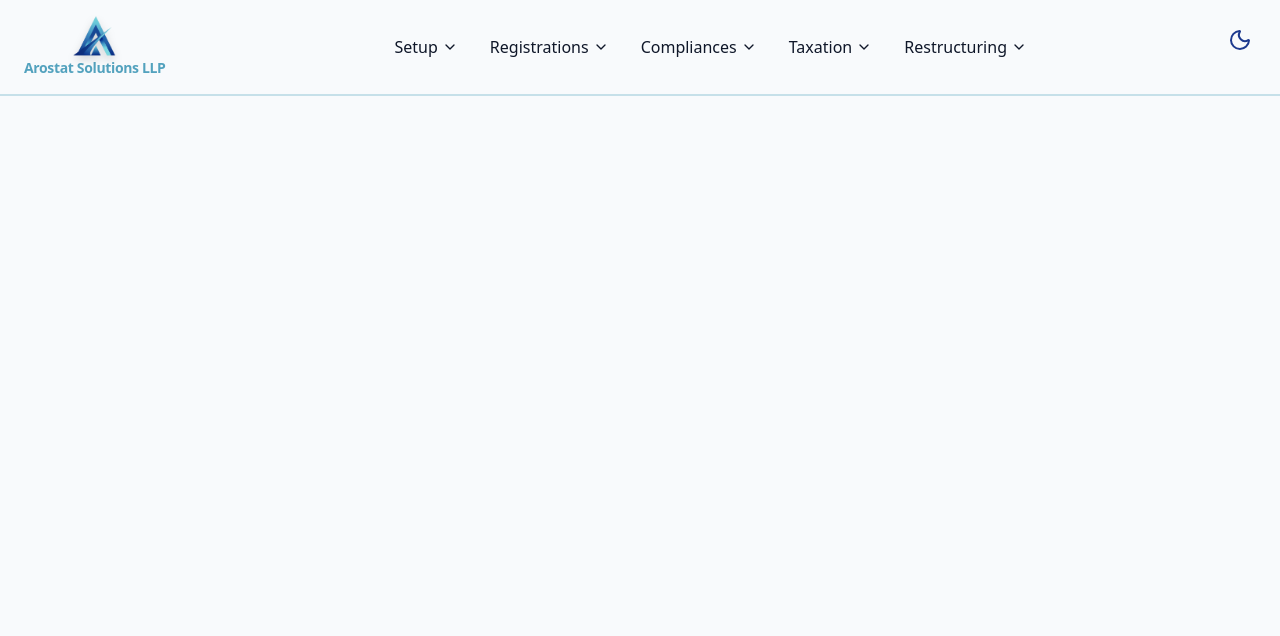
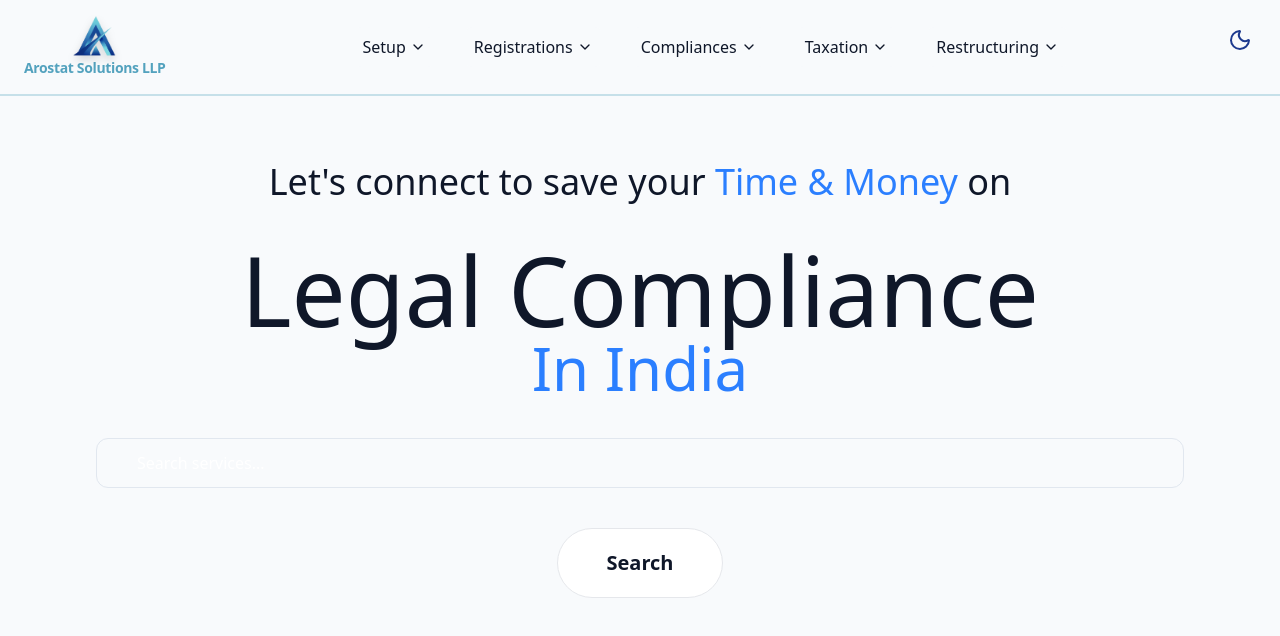
Before and after one commit to Sharma-Sumit-05/React-Projects, a React (Vite) app in the folder React-project-02/: page / in a window 1280 px wide. Shown: the top 636 px of the page. Built offline with nearby package versions, Linux system fonts and the light colour scheme.

Commit message:
Managing navbar and add front page

```diff
--- /dev/null
+++ b/React-project-02/src/Components/FrontPage.jsx
@@ -0,0 +1,48 @@
+export const FrontPage = () => {
+  return (
+  <section className=" relative min-h-screen flex flex-col px-4 pb-10 text-center justify-center ">
+    <div className="container max-w-6xl mx-auto">
+     <div className="">
+      <span className="text-4xl">
+        Let's connect to save your <span className="text-blue-500">Time & Money</span> on
+      </span>
+     </div>
+     <div className="text-8xl pt-10 ">
+      <h1>Legal Compliance</h1>
+      <div className="text-6xl text-blue-500">In India</div>
+     </div>
+     {/* Search bar */}
+     <div>
+      <input type="search" placeholder="Search services... "
+      className="w-full pl-10 pr-4 py-3 mt-10 rounded-xl border placeholder-white  hover:border-[#53A2BE] hover:bg-[#53A2BE]/10
+  hover:ring-2 hover:ring-[#53A2BE]/50
+  hover:shadow-[0_0_20px_rgba(83,162,190,0.4)]
+
+
+  dark:border-gray-700 dark:bg-gray-900/80
+  dark:hover:border-[#ABDAFC] dark:hover:bg-[#ABDAFC]/10
+  dark:hover:ring-2 dark:hover:ring-[#ABDAFC]/50
+  dark:hover:shadow-[0_0_20px_rgba(171,218,252,0.5)]
+
+  hover:scale-[1.02] transition-all duration-400 ease-out"/>
+
+<button className="px-12 py-5 mt-10 rounded-full text-xl font-semibold border border-gray-200 bg-white backdrop-blur-sm
+
+  hover:border-[#53A2BE] hover:bg-[#53A2BE]/10
+  hover:ring-2 hover:ring-[#53A2BE]/50
+  hover:shadow-[0_0_20px_rgba(83,162,190,0.4)]
+
+
+  dark:border-gray-700 dark:bg-gray-900/80
+  dark:hover:border-[#ABDAFC] dark:hover:bg-[#ABDAFC]/10
+  dark:hover:ring-2 dark:hover:ring-[#ABDAFC]/50
+  dark:hover:shadow-[0_0_20px_rgba(171,218,252,0.5)]
+
+  hover:scale-[1.02] transition-all duration-400 ease-out">
+  Search
+</button>
+     </div>
+      </div>
+  </section>
+  );
+};
--- a/React-project-02/src/Components/Navbar.jsx
+++ b/React-project-02/src/Components/Navbar.jsx
@@ -1,4 +1,4 @@
-import { useState, useEffect } from "react";
+import { useState, useEffect, useRef } from "react";
 import { cn } from "@/lib/utils";
 import { X, Menu, ChevronDown } from "lucide-react";
 
@@ -61,7 +61,6 @@ const navItems = [
       { name: "GST Registration", href: "#gst-registration" },
       { name: "EPF Registration", href: "#epf-registration" },
       { name: "ESI Registration", href: "#esi-registration" },
-      // { name: "Book Keeping", href: "#book-keeping" },
       { name: "ITR Filing", href: "#itr-filing" },
       { name: "GST Return", href: "#gst-return" },
       { name: "TDS Return Filing", href: "#tds-return-filing" },
@@ -91,7 +90,9 @@ const navItems = [
 export const Navbar = () => {
   const [isScrolled, setIsScrolled] = useState(false);
   const [isMenuOpen, setIsMenuOpen] = useState(false);
-  const [activeDropdown, setActiveDropdown] = useState(null);
+  const [hoveredItem, setHoveredItem] = useState(null);
+  const containerRef = useRef(null);
+
 
   useEffect(() => {
     const handleScroll = () => {
@@ -101,30 +102,66 @@ export const Navbar = () => {
     return () => window.removeEventListener("scroll", handleScroll);
   }, []);
 
+  // Close dropdown when clicking outside
+  useEffect(() => {
+    const handleClickOutside = (event) => {
+      if (containerRef.current && !containerRef.current.contains(event.target)) {
+        setHoveredItem(null);
+      }
+    };
+    document.addEventListener("mousedown", handleClickOutside);
+    return () => document.removeEventListener("mousedown", handleClickOutside);
+  }, []);
+
   const DesktopNav = () => (
-    <div className="hidden md:flex space-x-8 mx-auto items-center">
+    <div ref={containerRef} className="hidden md:flex space-x-8 mx-auto items-center">
       {navItems.map((item) => (
         <div key={item.name} className="relative group">
           <a
             href={item.href}
-            className="flex items-center gap-1 text-foreground hover:text-[#53A2BE] font-medium transition-colors py-2"
-            onMouseEnter={() => item.dropdown && setActiveDropdown(item.name)}
-            onMouseLeave={() => setActiveDropdown(null)}
+            className="flex items-center gap-1 text-foreground hover:text-[#53A2BE] font-medium transition-all duration-200 py-2 relative z-10 bg-background px-2 rounded-md group-hover:shadow-lg hover:shadow-[#53A2BE]/25"
+            onMouseEnter={() => item.dropdown && setHoveredItem(item.name)}
           >
             {item.name}
-            {item.dropdown && <ChevronDown size={16} className="group-hover:rotate-180 transition-transform duration-200" />}
+            {item.dropdown && (
+              <ChevronDown
+                size={16}
+                className="group-hover:rotate-180 transition-all duration-200 ease-in-out"
+              />
+            )}
           </a>
-          {item.dropdown && activeDropdown === item.name && (
-            <div className="absolute top-full left-0 mt-1 bg-background border border-border/50 rounded-lg shadow-xl py-2 min-w-[250px] z-50 text-left">
-              {item.dropdown.map((subItem) => (
+
+          {/* Enhanced Dropdown */}
+          {item.dropdown && hoveredItem === item.name && (
+            <div className="absolute top-full left-0 mt-1 bg-background/95 backdrop-blur-xl border border-[#53A2BE]/20 rounded-xl shadow-2xl py-2 w-72 z-50 overflow-hidden">
+              {/* Dropdown Header */}
+              <div className="p-3 border-b border-[#53A2BE]/10 bg-gradient-to-r from-[#53A2BE]/5 to-transparent">
+                <span className="text-xs font-semibold text-[#53A2BE] uppercase tracking-wider px-2 block">
+                  {item.name}
+                </span>
+              </div>
+
+              {/* Dropdown Items */}
+              <div className="py-1 divide-y divide-[#53A2BE]/10">
+                {item.dropdown.map((subItem, index) => (
                   <a
                     key={subItem.href}
                     href={subItem.href}
-                  className="block px-4 py-2 text-sm text-foreground hover:bg-primary/10 hover:text-[#53A2BE] transition-colors"
+                    className={cn(
+                      "group/subitem flex items-center px-4 py-3 text-sm font-medium transition-all duration-300 relative overflow-hidden hover:cursor-pointer",
+                      "hover:bg-gradient-to-r hover:from-[#53A2BE]/10 hover:to-[#53A2BE]/20",
+                      "hover:text-[#53A2BE] hover:shadow-md hover:shadow-[#53A2BE]/25 hover:translate-x-1",
+                      "before:absolute before:left-0 before:top-0 before:h-full before:w-1 before:bg-gradient-to-b before:from-[#53A2BE] before:to-transparent before:opacity-0 before:group-hover/subitem:opacity-100 before:transition-all before:duration-300 before:ease-out",
+                      "after:absolute after:left-3 after:top-1/2 after:-translate-y-1/2 after:w-1.5 after:h-1.5 after:bg-[#53A2BE]/20 after:rounded-full after:opacity-0 after:group-hover/subitem:opacity-100 after:transition-all after:duration-300"
+                    )}
+                    onClick={() => {
+                      setHoveredItem(null); // Close dropdown on click
+                    }}
                   >
-                  {subItem.name}
+                    <span className="relative z-10 flex-1">{subItem.name}</span>
                   </a>
                 ))}
+              </div>
             </div>
           )}
         </div>
@@ -135,35 +172,39 @@ export const Navbar = () => {
   return (
     <nav className={cn(
       "fixed w-full z-40 transition-all duration-300 border-b-2 border-[#53A2BE]/30",
-      isScrolled ? "py-2 bg-background/95 backdrop-blur-md" : "py-4 bg-background"
+      isScrolled ? "py-2 bg-background/95 backdrop-blur-md shadow-lg shadow-[#53A2BE]/10" : "py-4 bg-background"
     )}>
       <div className="container mx-auto px-6 flex items-center justify-between">
-        <a href="#setup" className="flex flex-col items-center space-y-0.5 hover:scale-105 transition-all">
-          <img src="/Logo/logo.png" className="h-10 w-auto drop-shadow-lg" alt="Arostat" />
-          <span className="text-sm font-bold text-[#53A2BE] tracking-tight">Arostat Solutions LLP</span>
+        {/* Logo */}
+        <a href="#setup" className="flex flex-col items-center space-y-0.5 hover:scale-105 transition-all duration-200 group">
+          <img src="/Logo/logo.png" className="h-10 w-auto drop-shadow-lg group-hover:drop-shadow-2xl transition-all" alt="Arostat" />
+          <span className="text-sm font-bold text-[#53A2BE] tracking-tight group-hover:text-[#ABDAFC] transition-colors">Arostat Solutions LLP</span>
         </a>
 
+        {/* Desktop Navigation */}
         <DesktopNav />
 
+        {/* Mobile Menu Button */}
         <button
           onClick={() => setIsMenuOpen((prev) => !prev)}
-          className="md:hidden p-2 rounded-lg hover:bg-primary/10 transition-all z-50"
+          className="md:hidden p-2 rounded-lg hover:bg-primary/10 hover:shadow-lg hover:shadow-[#53A2BE]/25 transition-all duration-200 z-50 relative"
           aria-label={isMenuOpen ? "Close menu" : "Open menu"}
         >
-          {isMenuOpen ? <X size={24} /> : <Menu size={24} />}
+          {isMenuOpen ? <X size={24} className="text-[#53A2BE]" /> : <Menu size={24} />}
         </button>
 
+        {/* Mobile Menu */}
         <div className={cn(
           "fixed inset-0 bg-background/95 backdrop-blur-md z-30 flex flex-col items-center justify-center md:hidden transition-all duration-300",
-          isMenuOpen ? "opacity-100 pointer-events-auto" : "opacity-0 pointer-events-none"
+          isMenuOpen ? "opacity-100 pointer-events-auto translate-y-0" : "opacity-0 pointer-events-none -translate-y-10"
         )}>
-          <div className="flex flex-col space-y-6 text-xl text-center">
-            <h2 className="text-3xl text-[#53A2BE]">Arostat Solutions LLP</h2>
+          <div className="flex flex-col space-y-8 text-xl text-center max-w-md mx-4">
+            <h2 className="text-3xl font-bold text-[#53A2BE] drop-shadow-lg">Arostat Solutions LLP</h2>
             {navItems.map((item) => (
               <a
                 key={item.href}
                 href={item.href}
-                className="text-foreground/80 hover:text-[#ABDAFC] transition-colors duration-300 py-2 text-lg"
+                className="text-foreground/80 hover:text-[#ABDAFC] hover:bg-[#53A2BE]/10 px-6 py-3 rounded-xl transition-all duration-300 text-lg font-medium border border-transparent hover:border-[#53A2BE]/30"
                 onClick={() => setIsMenuOpen(false)}
               >
                 {item.name}
--- a/React-project-02/src/pages/Home.jsx
+++ b/React-project-02/src/pages/Home.jsx
@@ -1,3 +1,4 @@
+import { FrontPage } from "../Components/FrontPage"
 import { Navbar } from "../Components/Navbar"
 import { ThemeToggle } from "../Components/ThemeToggle"
 
@@ -9,6 +10,9 @@ export const Home = () => {
 {/* navbar */}
      <Navbar />
 
-
+     {/* Front Page */}
+     <main>
+<FrontPage />
+     </main>
   </div>
 }
```
Lines whose indentation alone changed are shown as unchanged.
